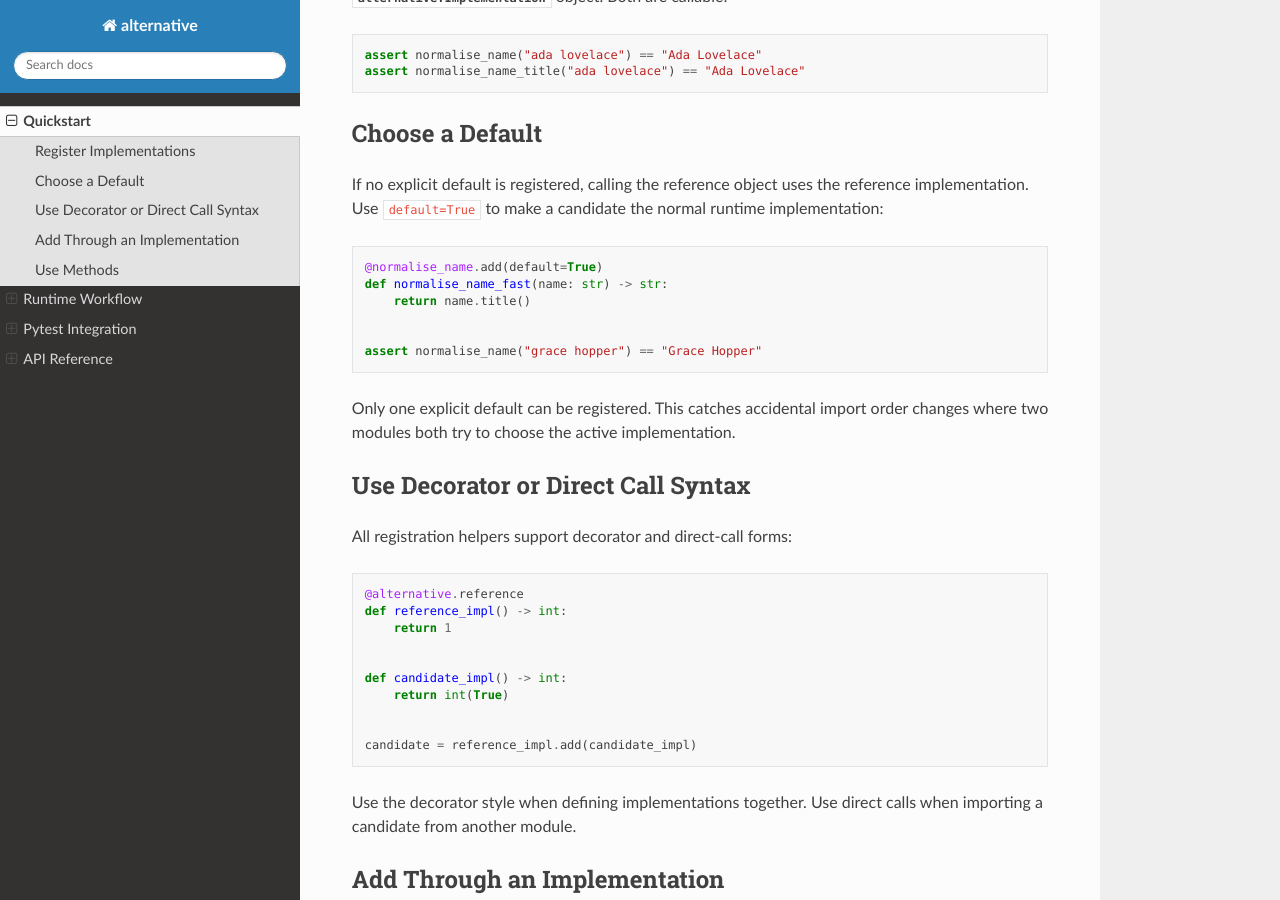
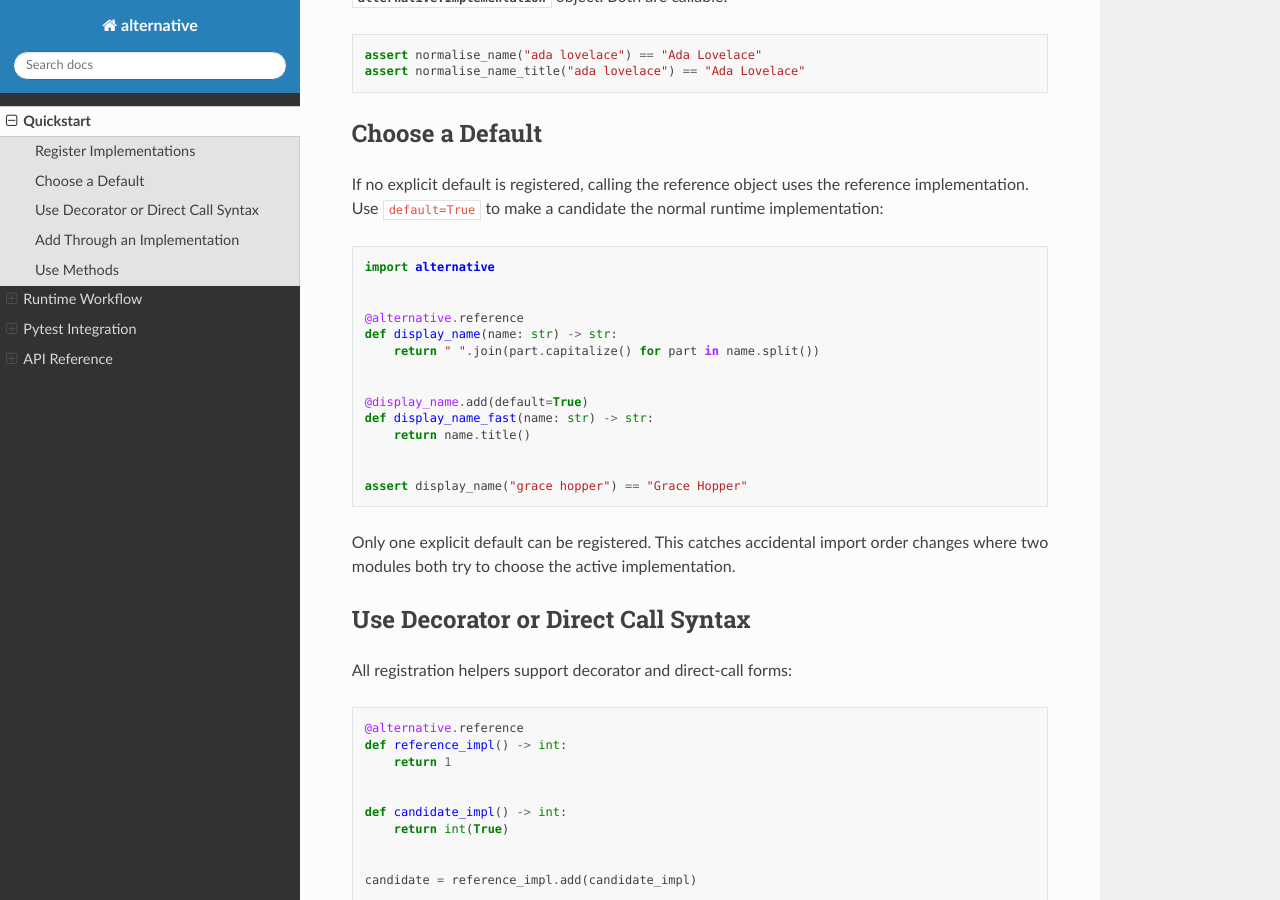
Before and after one commit to Code0x58/alternative, a Sphinx documentation site: the page built from docs/quickstart.rst, in a window 1280 px wide and 900 px high, scrolled down 637 px. Built offline with Sphinx 7.4.7 and the Read the Docs theme 3.1.0, drawn with Linux system fonts in a browser that asks for light colours.

```diff
--- a/docs/quickstart.rst
+++ b/docs/quickstart.rst
@@ -42,12 +42,20 @@ runtime implementation:
 
 .. code-block:: python
 
-   @normalise_name.add(default=True)
-   def normalise_name_fast(name: str) -> str:
+   import alternative
+
+
+   @alternative.reference
+   def display_name(name: str) -> str:
+       return " ".join(part.capitalize() for part in name.split())
+
+
+   @display_name.add(default=True)
+   def display_name_fast(name: str) -> str:
        return name.title()
 
 
-   assert normalise_name("grace hopper") == "Grace Hopper"
+   assert display_name("grace hopper") == "Grace Hopper"
 
 Only one explicit default can be registered. This catches accidental import
 order changes where two modules both try to choose the active implementation.
--- a/pyproject.toml
+++ b/pyproject.toml
@@ -36,6 +36,7 @@ dev = [
     "pytest>=8.3.5",
     "pytest-benchmark>=5.1.0",
     "pytest-cov>=6.1.1",
+    "sybil>=9.3.0,<10",
 ]
 
 [tool.uv]
@@ -67,6 +68,7 @@ build-backend = "hatchling.build"
 include = [
     "/alternative.py",
     "/alternative.pyi",
+    "/conftest.py",
     "/docs",
     "/examples",
     "/LICENSE",
```
Also changed, not shown: conftest.py (added, +9 -0 lines), docs/workflow.rst (+18 -0 lines), 1 other file.
